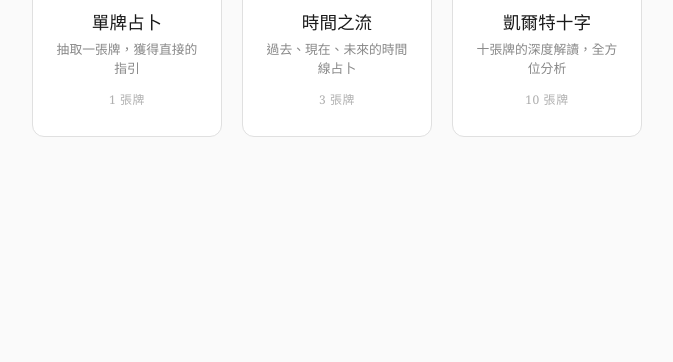
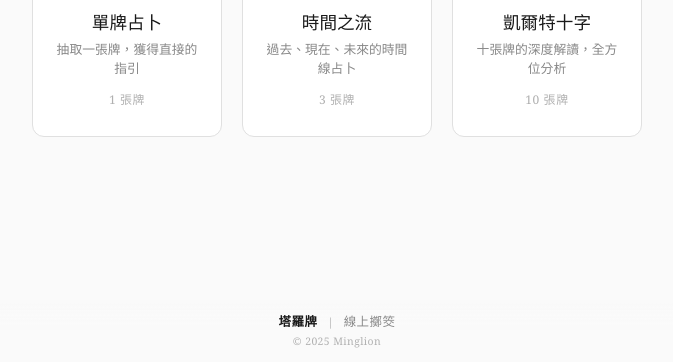
Before and after one commit to eric0324/minglion-play, a plain HTML site: page tarot/index.html in a window 1280 px wide. Shown: the part 438-800 px from the top of the page, without its empty margins (303-976 px from the left). Drawn offline with Linux system fonts and the light colour scheme.

Commit message:
Add site footer with tool navigation and copyright
Both tarot and jiaobei pages now have a fixed bottom footer
with quick-switch links (塔羅牌 | 線上擲筊) and copyright.
Current page is highlighted as active.

Co-Authored-By: Claude Opus 4.6 <noreply@anthropic.com>

```diff
--- a/jiaobei/css/style.css
+++ b/jiaobei/css/style.css
@@ -591,6 +591,56 @@ body {
 /* --- Utility --- */
 .hidden:not(.screen) { display: none !important; }
 
+/* --- Site Footer --- */
+.site-footer {
+  position: fixed;
+  bottom: 0;
+  left: 0;
+  right: 0;
+  z-index: 50;
+  text-align: center;
+  padding: 10px 16px 14px;
+  background: linear-gradient(to top, var(--bg) 60%, transparent);
+  pointer-events: none;
+}
+
+.site-footer-nav {
+  display: flex;
+  align-items: center;
+  justify-content: center;
+  gap: 10px;
+  margin-bottom: 4px;
+  pointer-events: auto;
+}
+
+.site-footer-link {
+  font-size: 0.78rem;
+  color: var(--text-secondary);
+  text-decoration: none;
+  letter-spacing: 0.04em;
+  transition: color 0.2s;
+}
+
+a.site-footer-link:hover {
+  color: var(--text);
+}
+
+.site-footer-link.active {
+  color: var(--text);
+  font-weight: 600;
+}
+
+.site-footer-sep {
+  font-size: 0.7rem;
+  color: var(--text-muted);
+}
+
+.site-footer-copy {
+  font-size: 0.65rem;
+  color: var(--text-muted);
+  letter-spacing: 0.04em;
+}
+
 /* --- Responsive --- */
 @media (max-width: 768px) {
   .menu-title { font-size: 2rem; }
--- a/tarot/css/style.css
+++ b/tarot/css/style.css
@@ -803,6 +803,56 @@ body {
 /* --- Utility --- */
 .hidden:not(.screen) { display: none !important; }
 
+/* --- Site Footer --- */
+.site-footer {
+  position: fixed;
+  bottom: 0;
+  left: 0;
+  right: 0;
+  z-index: 50;
+  text-align: center;
+  padding: 10px 16px 14px;
+  background: linear-gradient(to top, var(--bg) 60%, transparent);
+  pointer-events: none;
+}
+
+.site-footer-nav {
+  display: flex;
+  align-items: center;
+  justify-content: center;
+  gap: 10px;
+  margin-bottom: 4px;
+  pointer-events: auto;
+}
+
+.site-footer-link {
+  font-size: 0.78rem;
+  color: var(--text-secondary);
+  text-decoration: none;
+  letter-spacing: 0.04em;
+  transition: color 0.2s;
+}
+
+a.site-footer-link:hover {
+  color: var(--text);
+}
+
+.site-footer-link.active {
+  color: var(--text);
+  font-weight: 600;
+}
+
+.site-footer-sep {
+  font-size: 0.7rem;
+  color: var(--text-muted);
+}
+
+.site-footer-copy {
+  font-size: 0.65rem;
+  color: var(--text-muted);
+  letter-spacing: 0.04em;
+}
+
 /* --- Responsive --- */
 @media (max-width: 768px) {
   :root {
--- a/tarot/index.html
+++ b/tarot/index.html
@@ -94,6 +94,15 @@
 
   </div>
 
+  <footer class="site-footer">
+    <nav class="site-footer-nav">
+      <span class="site-footer-link active">塔羅牌</span>
+      <span class="site-footer-sep">|</span>
+      <a class="site-footer-link" href="/jiaobei">線上擲筊</a>
+    </nav>
+    <div class="site-footer-copy">&copy; 2025 Minglion</div>
+  </footer>
+
   <script src="js/deck.js"></script>
   <script src="js/spreads.js"></script>
   <script src="js/animations.js"></script>
```
Also changed, not shown: jiaobei/index.html (+9 -0 lines).
